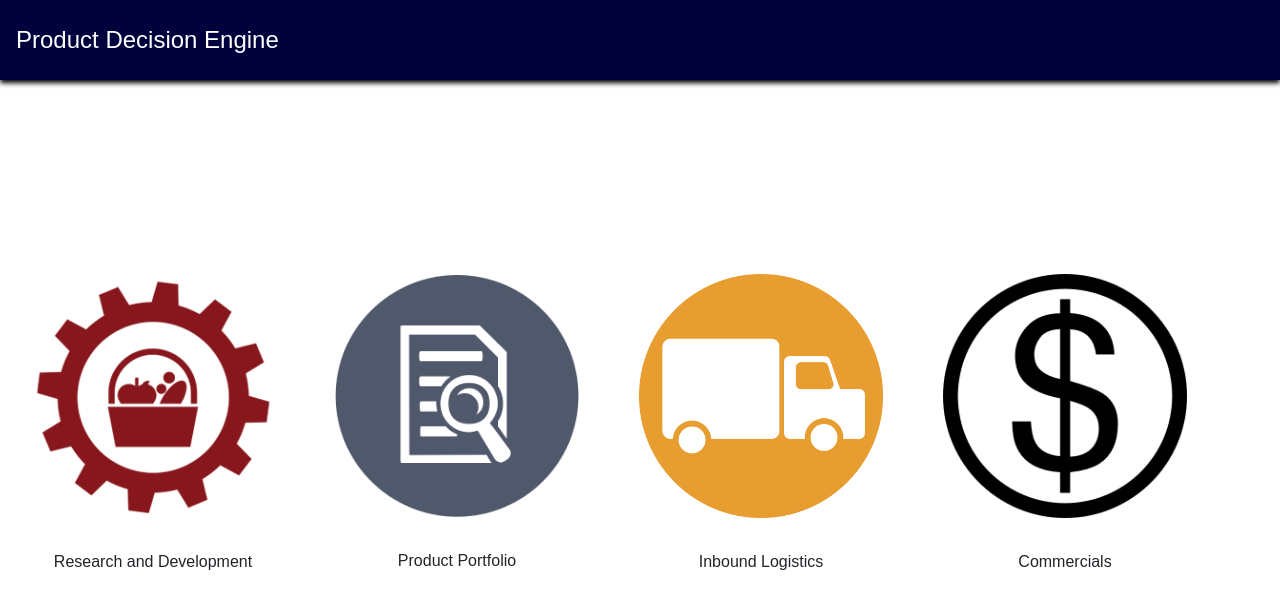
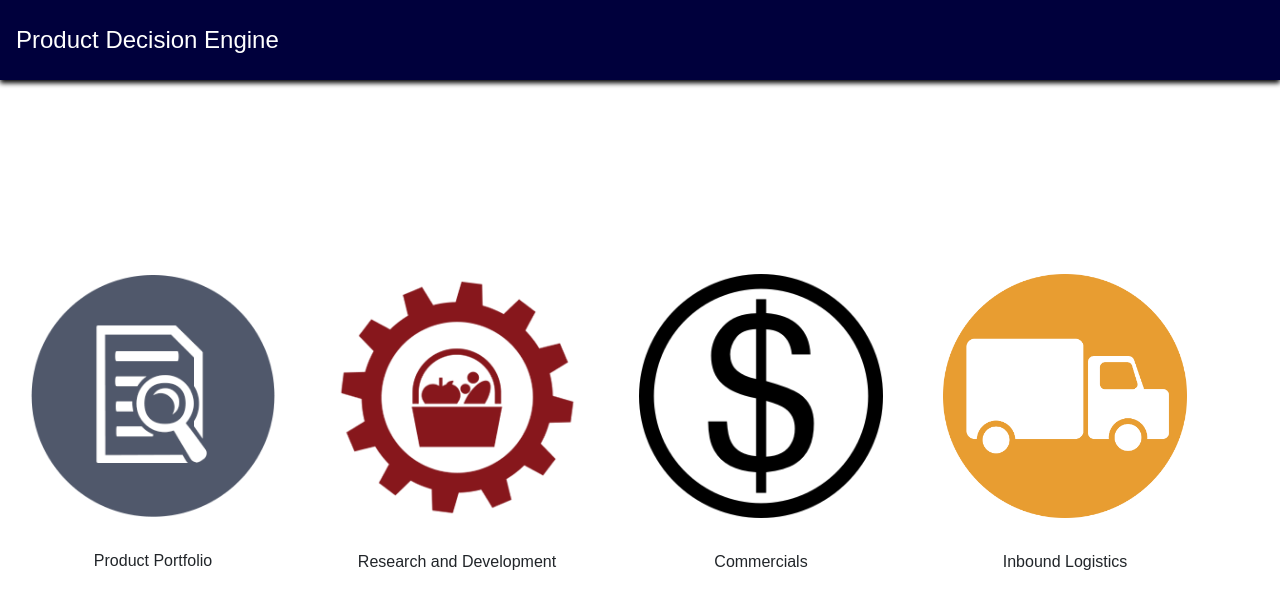
Before and after one commit to Uppi28/charts-poc, an Angular app: page /home in a window 1280 px wide. Shown: the top 608 px of the page. Built offline with nearby package versions, Linux system fonts and the light colour scheme; what ng2-charts would draw is missing.

Commit message:
Routers re-arranged

```diff
--- a/src/app/home/home.component.html
+++ b/src/app/home/home.component.html
@@ -1,18 +1,18 @@
 <div class="tabContentWrapper flex alignCenter justSE row noPadding">
+    <div class="routerImgWrapper col-xs-6 col-sm-6 col-md-3 col-lg-3 noPadding flex flexDirCol alignCenter" routerLink='/portfolio'>
+        <img src="../../assets/images/portfolio.png" alt="" srcset="">
+        <span class="routerTitle">Product Portfolio</span>
+    </div>
     <div class="routerImgWrapper col-xs-6 col-sm-6 col-md-3 col-lg-3 noPadding flex flexDirCol alignCenter" routerLink='/rnd'>
         <img src="../../assets/images/rnd.png" alt="" srcset="">
         <span class="routerTitle">Research and Development</span>
     </div>
-    <div class="routerImgWrapper col-xs-6 col-sm-6 col-md-3 col-lg-3 noPadding flex flexDirCol alignCenter" routerLink='/portfolio'>
-        <img src="../../assets/images/portfolio.png" alt="" srcset="">
-        <span class="routerTitle">Product Portfolio</span>
+    <div class="routerImgWrapper col-xs-6 col-sm-6 col-md-3 col-lg-3 noPadding flex flexDirCol alignCenter" routerLink='/commercial'>
+        <img src="../../assets/images/commercial.png" alt="" srcset="">
+        <span class="routerTitle">Commercials</span>
     </div>
     <div class="routerImgWrapper col-xs-6 col-sm-6 col-md-3 col-lg-3 noPadding flex flexDirCol alignCenter" routerLink='/logistics'>
         <img src="../../assets/images/logistics.jpg" alt="" srcset="">
         <span class="routerTitle">Inbound Logistics</span>
     </div>
-    <div class="routerImgWrapper col-xs-6 col-sm-6 col-md-3 col-lg-3 noPadding flex flexDirCol alignCenter" routerLink='/commercial'>
-        <img src="../../assets/images/commercial.png" alt="" srcset="">
-        <span class="routerTitle">Commercials</span>
-    </div>
 </div>
```
